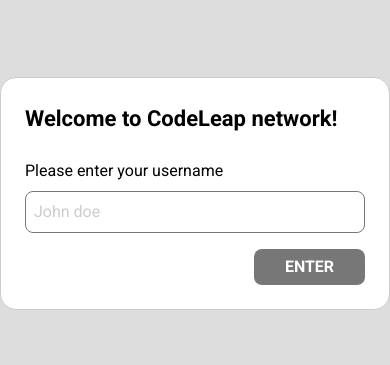
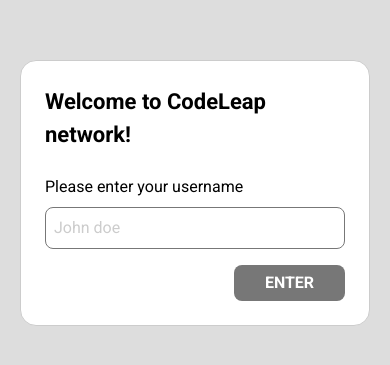
Before and after one commit to daviiisousa/CodeLeapTest, a React (Vite) app: page / in a window 390 px wide. Shown: the part 229-594 px from the top of the page. Built offline with nearby package versions, Linux system fonts and the light colour scheme.

Commit message:
fix: adjust NotFound page responsiveness

```diff
--- a/src/components/Modal.tsx
+++ b/src/components/Modal.tsx
@@ -13,7 +13,7 @@
             transition={{ duration: 0.3 }}
             className="bg-secondary/80 w-screen h-screen z-10 fixed inset-0 flex justify-center items-center "
         >
-            <div className="border p-6 rounded-2xl border-line bg-white w-1/2">
+            <div className="border p-6 rounded-2xl border-line bg-white w-2/3">
                 {children}
             </div>
         </motion.div>
--- a/src/pages/SignUp.tsx
+++ b/src/pages/SignUp.tsx
@@ -18,7 +18,7 @@
     }
 
     return (
-        <div className="flex items-center justify-center h-screen">
+        <div className="flex items-center justify-center h-screen mx-5 sm:m-0">
             <ToastContainer />
             <div className="bg-white rounded-2xl p-6 border border-terciary w-[500px]">
                 <h1 className="font-bold text-title mb-6">Welcome to CodeLeap network!</h1>
```
